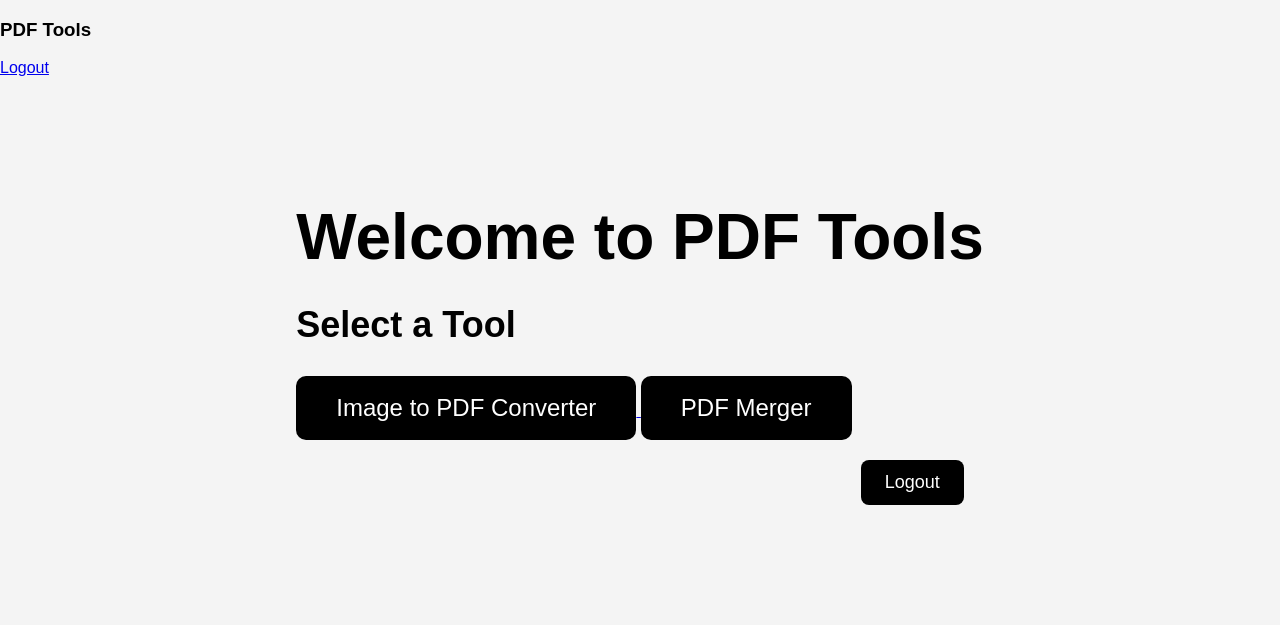
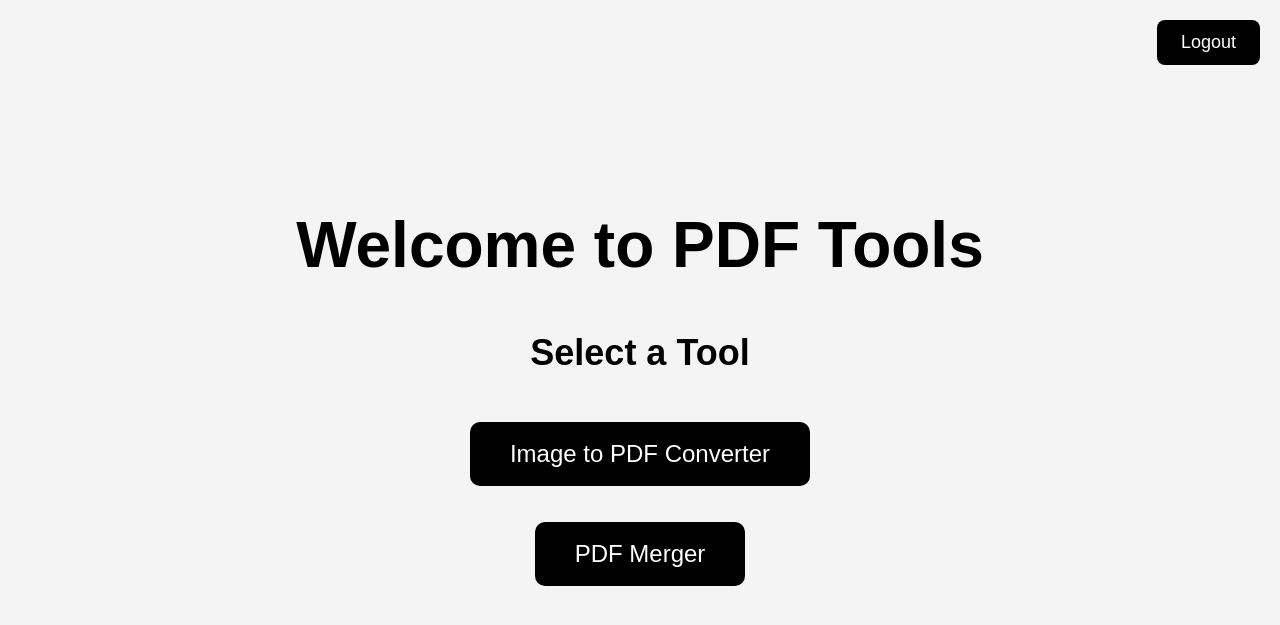
Before and after one commit to cheri-pixel/image_to_pdf-converter, a Flask app: page / in a window 1280 px wide. Shown: the top 625 px of the page. Run offline with Flask 3, Linux system fonts and the light colour scheme; parts of the project's set-up code (start-up, migrations or seed data) failed here and were passed over.

Commit message:
Refactor home.html structure and remove duplicates

```diff
--- a/templates/home.html
+++ b/templates/home.html
@@ -1,23 +1,23 @@
 <!DOCTYPE html>
+
 <html>
 
 <head>
+
     <title>PDF Tools</title>
+
     <link
         rel="stylesheet"
         href="{{ url_for('static', filename='style.css') }}"
     >
+
 </head>
 
 <body>
 
-    <div class="navbar">
+    <div class="top-bar">
 
-        <h3>PDF Tools</h3>
-
-        <div>
-
-            <a href="/logout">
+        <a href="/logout" class="logout-btn">
 
             Logout
 
@@ -25,15 +25,13 @@
 
     </div>
 
-    </div>
-
     <div class="container">
-
-        <div class="card">
 
         <h1>Welcome to PDF Tools</h1>
 
         <h2>Select a Tool</h2>
+
+        <br>
 
         <a href="/image-to-pdf">
 
@@ -45,6 +43,8 @@
 
         </a>
 
+        <br><br>
+
         <a href="/merge-pdf">
 
             <button>
@@ -54,13 +54,6 @@
             </button>
 
         </a>
-            <div class="top-bar">
-                <a href="/logout" class="logout-btn">
-                    Logout
-                </a>
-            </div>
-
-        </div>
 
     </div>
 
```
Lines whose indentation alone changed are shown as unchanged.
